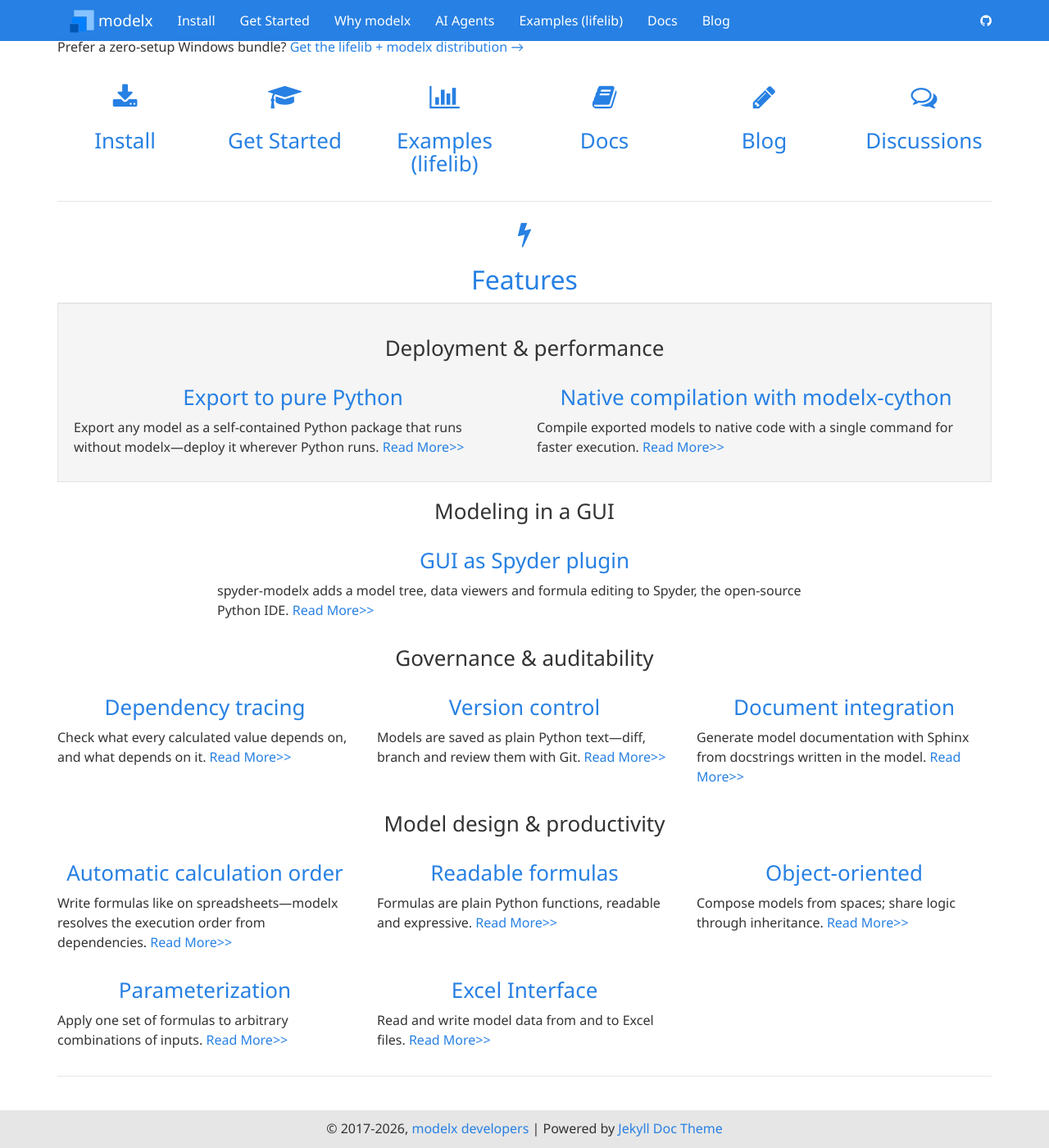
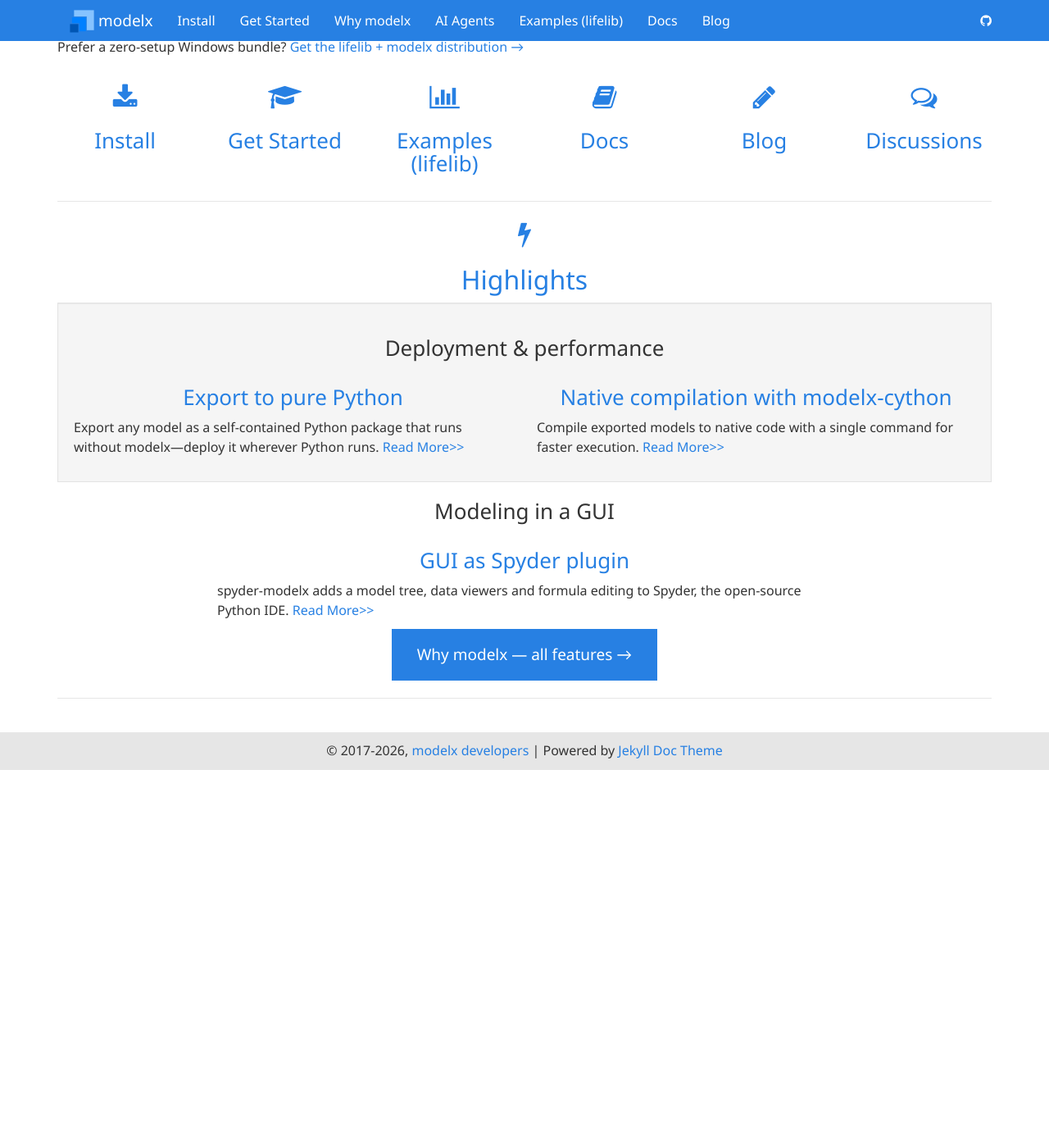
Before and after one commit to fumitoh/modelx-site, a Jekyll site: the page built from index.html, in a window 1280 px wide and 1400 px high, scrolled down 1701 px. Shown: the whole window at 82% size. Built offline with Jekyll 4.4.1, drawn with Linux system fonts in a browser that asks for light colours; after the commit the page ends 2640 px from its top, so only the background shows below that.

Commit message:
Trim homepage grid to highlight groups with Why modelx CTA
Homepage shows only groups flagged homepage: true in the shared
front matter (Deployment & performance, Modeling in a GUI); section
retitled Highlights keeping the #features anchor; the other eight
cards live on the Why modelx page, reached via a single CTA button.

Co-Authored-By: Claude Fable 5 <noreply@anthropic.com>

```diff
--- a/index.html
+++ b/index.html
@@ -157,9 +157,10 @@ conda install -c conda-forge modelx
 
     <hr>
     <h2 class="text-center"><a href="{{site.baseurl}}{{feature_page.url}}"><i class="fa fa-bolt" aria-hidden="true"></i></a></h2>
-    <h2 align="center" id="features"><a href="{{site.baseurl}}{{feature_page.url}}">Features</a></h2>
+    <h2 align="center" id="features"><a href="{{site.baseurl}}{{feature_page.url}}">Highlights</a></h2>
 
     {% for group in feature_page.feature_groups %}
+    {% unless group.homepage %}{% continue %}{% endunless %}
     {% if group.prominent %}
     {% assign col_class = "col-sm-6" %}{% assign per_row = 2 %}
     {% elsif group.features.size == 1 %}
@@ -187,5 +188,9 @@ conda install -c conda-forge modelx
     </div>
     {% if group.prominent %}</div>{% endif %}
     {% endfor %}
+
+    <p class="text-center">
+        <a class="btn btn-primary btn-lg" href="{{site.baseurl}}{{feature_page.url}}">Why modelx &mdash; all features &rarr;</a>
+    </p>
     <hr>
 </div>
```
Also changed, not shown: features.md (+2 -0 lines).
